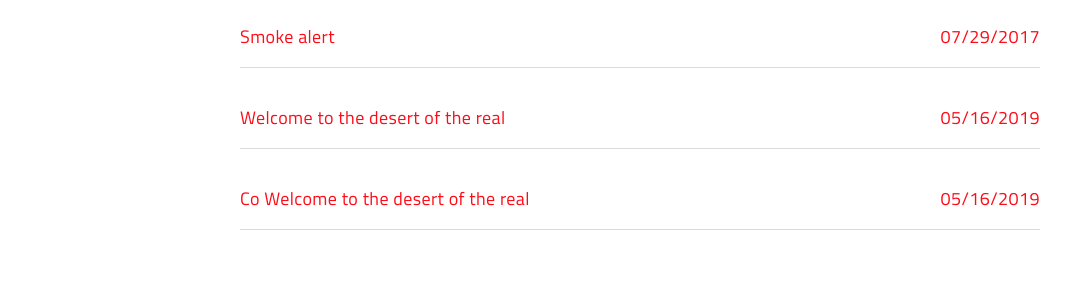
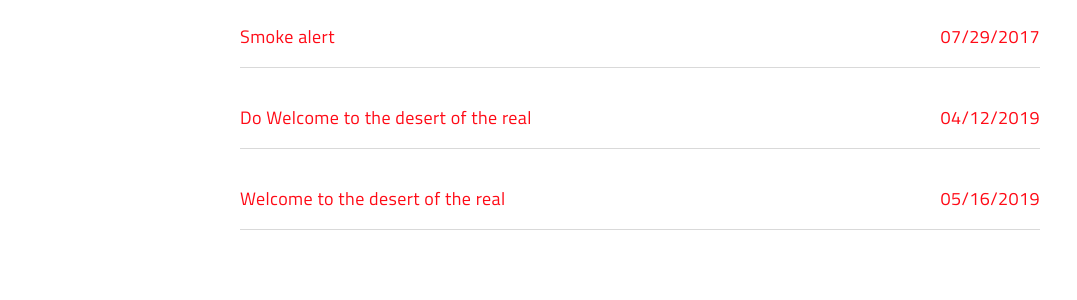
Before and after one commit to webdoko/webdoko, a Jekyll site: the page built from tags.html, in a window 1280 px wide and 900 px high, scrolled down 3734 px. Shown: the part 156-456 px from the top of the window, without its empty margins (0-1077 px from the left). Built offline with Jekyll 4.4.1, drawn with Linux system fonts in a browser that asks for light colours; a script that is not in the unit is left out; some of the changed text lies outside the part shown.

```diff
--- a/_posts/2011-01-01-welcome-to-the-desert-of-the-real.md
+++ b/_posts/2011-01-01-welcome-to-the-desert-of-the-real.md
@@ -1,7 +1,7 @@
 ---
-date: 2019-05-16T23:48:05.000Z
+date: 2019-04-12T23:48:05.000Z
 layout: post
-title: Co Welcome to the desert of the real
+title: Do Welcome to the desert of the real
 subtitle: 'Lorem ipsum dolor sit amet, consectetur adipisicing elit.'
 description: >-
   Lorem ipsum dolor sit amet, consectetur adipisicing elit, sed do eiusmod
```
